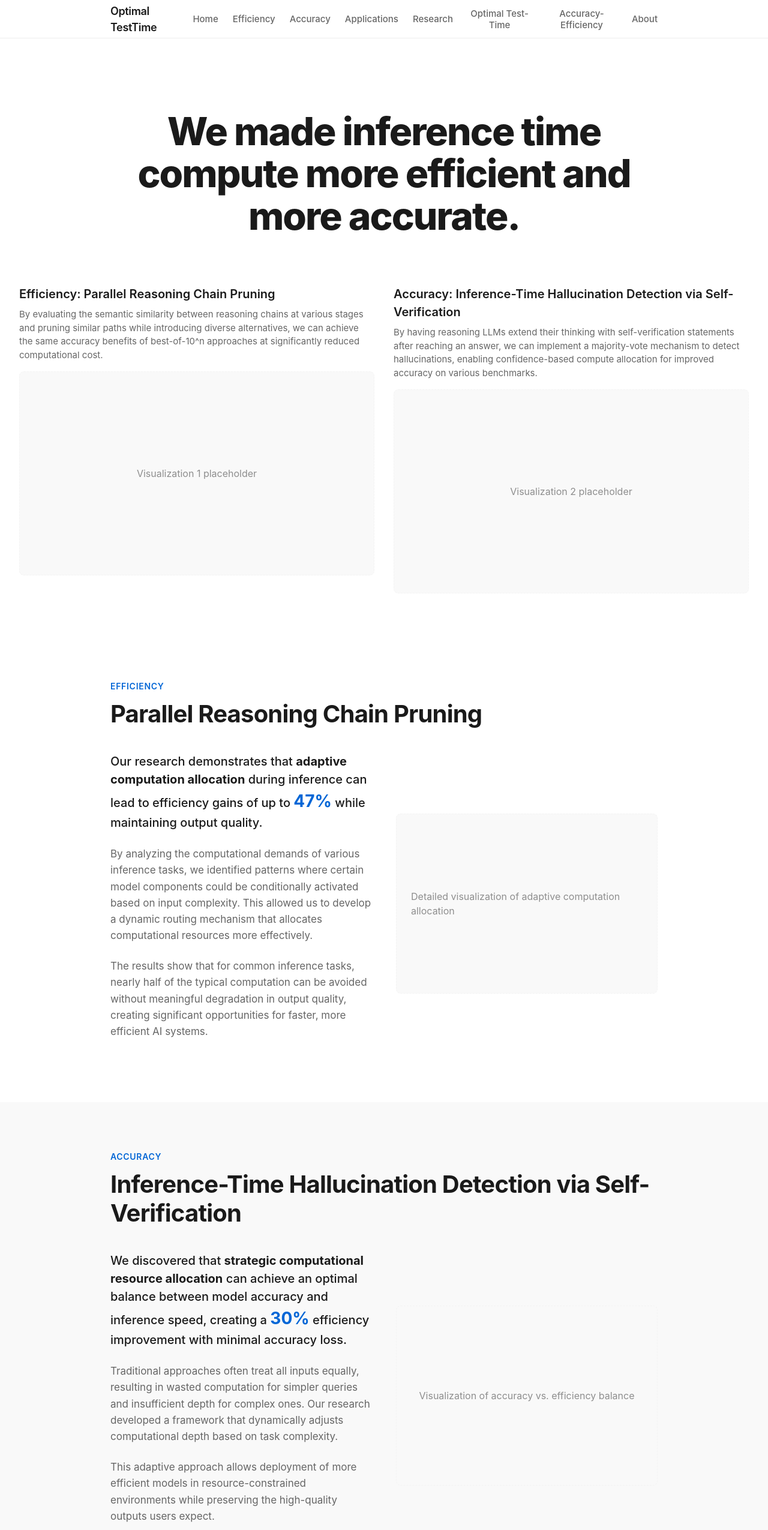
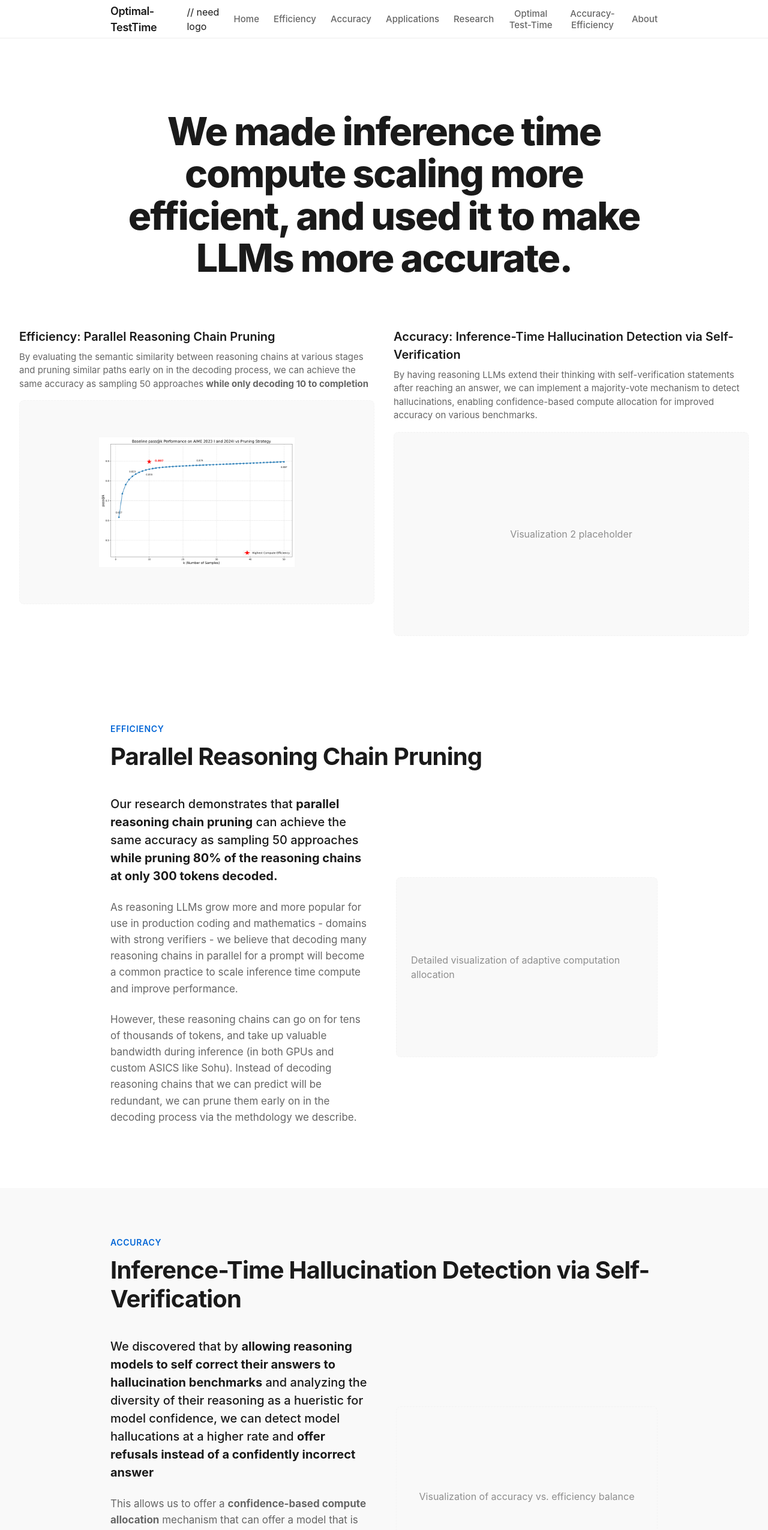
Before and after one commit to Blkalkin/Optimal-TestTime, a Next.js app in the folder frontend/next-app/temp-next-app/research-data-viewer/: page / in a window 1280 px wide. Shown: the top 2550 px of the page at 60% size. Built offline with nearby package versions, Linux system fonts and the light colour scheme.

Commit message:
rewrites

```diff
--- a/frontend/next-app/temp-next-app/research-data-viewer/app/page.tsx
+++ b/frontend/next-app/temp-next-app/research-data-viewer/app/page.tsx
@@ -110,7 +110,7 @@ const Navigation = () => {
   return (
     <nav className="navbar">
       <div className="container navbar-container">
-        <div className="logo">Optimal TestTime</div>
+        <div className="logo">Optimal-TestTime</div> // need logo
         <div className="nav-links">
           <button className="nav-link" onClick={() => scrollToSection('title-section')}>Home</button>
           <button className="nav-link" onClick={() => scrollToSection('hypothesis-one')}>Efficiency</button>
@@ -286,7 +286,7 @@ export default function Home() {
       <section id="title-section" className="title-section">
         <div className="container">
           <h1 className="main-title">
-            We made inference time compute more efficient and more accurate.
+            We made inference time compute scaling more efficient, and used it to make LLMs more accurate.
           </h1>
         </div>
 
@@ -296,10 +296,15 @@ export default function Home() {
             <div className="visualization-wrapper">
               <div className="hypothesis-display">
                 <h3 className="hypothesis-title">Efficiency: Parallel Reasoning Chain Pruning</h3>
-                <p className="hypothesis-description">By evaluating the semantic similarity between reasoning chains at various stages and pruning similar paths while introducing diverse alternatives, we can achieve the same accuracy benefits of best-of-10^n approaches at significantly reduced computational cost.</p>
+                <p className="hypothesis-description">By evaluating the semantic similarity between reasoning chains at various stages and pruning similar paths early on in the decoding process, we can achieve the same accuracy as sampling 50 approaches <strong>while only decoding 10 to completion</strong></p>
               </div>
               <div className="visualization-placeholder">
-                <p className="text-gray-500">Visualization 1 placeholder</p>
+                <img
+                  src="/images/papers/optimal-testtime/original_custom_pass_at_k.png"
+                  alt="Graph showing efficiency gains from parallel reasoning chain pruning"
+                  className="visualization-image"
+                  style={{maxWidth: "60%", height: "auto"}}
+                />
               </div>
             </div>
 
@@ -325,13 +330,13 @@ export default function Home() {
             <div className="hypothesis-content">
               <div className="hypothesis-text">
                 <p className="hypothesis-lead">
-                  Our research demonstrates that <strong>adaptive computation allocation</strong> during inference can lead to efficiency gains of up to <span className="highlight-stat">47%</span> while maintaining output quality.
+                  Our research demonstrates that <strong>parallel reasoning chain pruning</strong> can achieve the same accuracy as sampling 50 approaches <strong>while pruning 80% of the reasoning chains at only 300 tokens decoded.</strong>
                 </p>
                 <p>
-                  By analyzing the computational demands of various inference tasks, we identified patterns where certain model components could be conditionally activated based on input complexity. This allowed us to develop a dynamic routing mechanism that allocates computational resources more effectively.
+                  As reasoning LLMs grow more and more popular for use in production coding and mathematics - domains with strong verifiers - we believe that decoding many reasoning chains in parallel for a prompt will become a common practice to scale inference time compute and improve performance.
                 </p>
                 <p>
-                  The results show that for common inference tasks, nearly half of the typical computation can be avoided without meaningful degradation in output quality, creating significant opportunities for faster, more efficient AI systems.
+                  However, these reasoning chains can go on for tens of thousands of tokens, and take up valuable bandwidth during inference (in both GPUs and custom ASICS like Sohu). Instead of decoding reasoning chains that we can predict will be redundant, we can prune them early on in the decoding process via the methdology we describe.
                 </p>
               </div>
               <div className="hypothesis-visual">
@@ -358,13 +363,13 @@ export default function Home() {
               </div>
               <div className="hypothesis-text">
                 <p className="hypothesis-lead">
-                  We discovered that <strong>strategic computational resource allocation</strong> can achieve an optimal balance between model accuracy and inference speed, creating a <span className="highlight-stat">30%</span> efficiency improvement with minimal accuracy loss.
+                  We discovered that by <strong>allowing reasoning models to self correct their answers to hallucination benchmarks</strong> and analyzing the diversity of their reasoning as a hueristic for model confidence, we can detect model hallucations at a higher rate and <strong> offer refusals instead of a confidently incorrect answer </strong>
                 </p>
                 <p>
-                  Traditional approaches often treat all inputs equally, resulting in wasted computation for simpler queries and insufficient depth for complex ones. Our research developed a framework that dynamically adjusts computational depth based on task complexity.
+                  This allows us to offer a <strong>confidence-based compute allocation</strong> mechanism that can offer a model that is capable of <strong>knowing when its wrong</strong> instead of outputing something misleading.
                 </p>
                 <p>
-                  This adaptive approach allows deployment of more efficient models in resource-constrained environments while preserving the high-quality outputs users expect.
+                  We prove this out on the SimpleQA benchmark, where our method shows a marked improvement in <strong>providing refusals</strong> instead of confidently incorrect answers.
                 </p>
               </div>
             </div>
@@ -388,7 +393,7 @@ export default function Home() {
               <div className="key-benefits">
                 <div className="benefit-item">
                   <span className="benefit-icon">💰</span>
-                  <span className="benefit-text"><strong>40% cost reduction</strong> through strategic resource allocation</span>
+                  <span className="benefit-text"><strong>80% less tokens generated for the same performance </strong> through strategic resource allocation</span>
                 </div>
                 <div className="benefit-item">
                   <span className="benefit-icon">🌱</span>
@@ -402,7 +407,7 @@ export default function Home() {
             </div>
             <div className="gpu-shortage-tweet">
               <div className="tweet-placeholder">
-                <p className="tweet-content">"Sam Altman tweet"</p>
+                <p className="tweet-content">"...we will add tens of thousands of GPUs next week and roll it out to the plus tier then. (hundreds of thousands coming soon, and i'm pretty sure y'all will use every one we can rack up.)..."</p>
                 <p className="tweet-author">— Sam Altman</p>
               </div>
             </div>
@@ -418,7 +423,7 @@ export default function Home() {
               <div className="impact-item">
                 <h4 className="impact-company">Etched → Sohu</h4>
                 <p className="impact-text">
-                  Sohu, the world's first specialized chip (ASIC) for transformers, could leverage our "parallel reasoning chain pruning" to maximize throughput. By "pruning", Sohu can match the ever-increasing demand for AI compute with significantly higher efficiency than general-purpose GPUs, leading to new paradigms not currently imaginable.
+                  Sohu, the world's first specialized chip (ASIC) for transformers, could leverage our "parallel reasoning chain pruning" to maximize throughput. By "pruning", Sohu can cut redudant reasoning chains early on, and fill the remaining bandwidth with more user requests, without sacrificing on quality.
                 </p>
               </div>
 
@@ -432,7 +437,7 @@ export default function Home() {
               <div className="impact-item">
                 <h4 className="impact-company">Mercor</h4>
                 <p className="impact-text">
-                  For AI-driven development platforms like Mercor, our "refusal research could enhance the accuracy of technical solutions while maintaining responsiveness, while our "pruning research" could enable "n-50 etc".
+                  For AI-driven development platforms like Mercor, our refusal research could enhance the accuracy of technical solutions while maintaining responsiveness, while our "pruning research" could enable more efficient inference time scaling for their matching agents.
                 </p>
               </div>
             </div>
```
